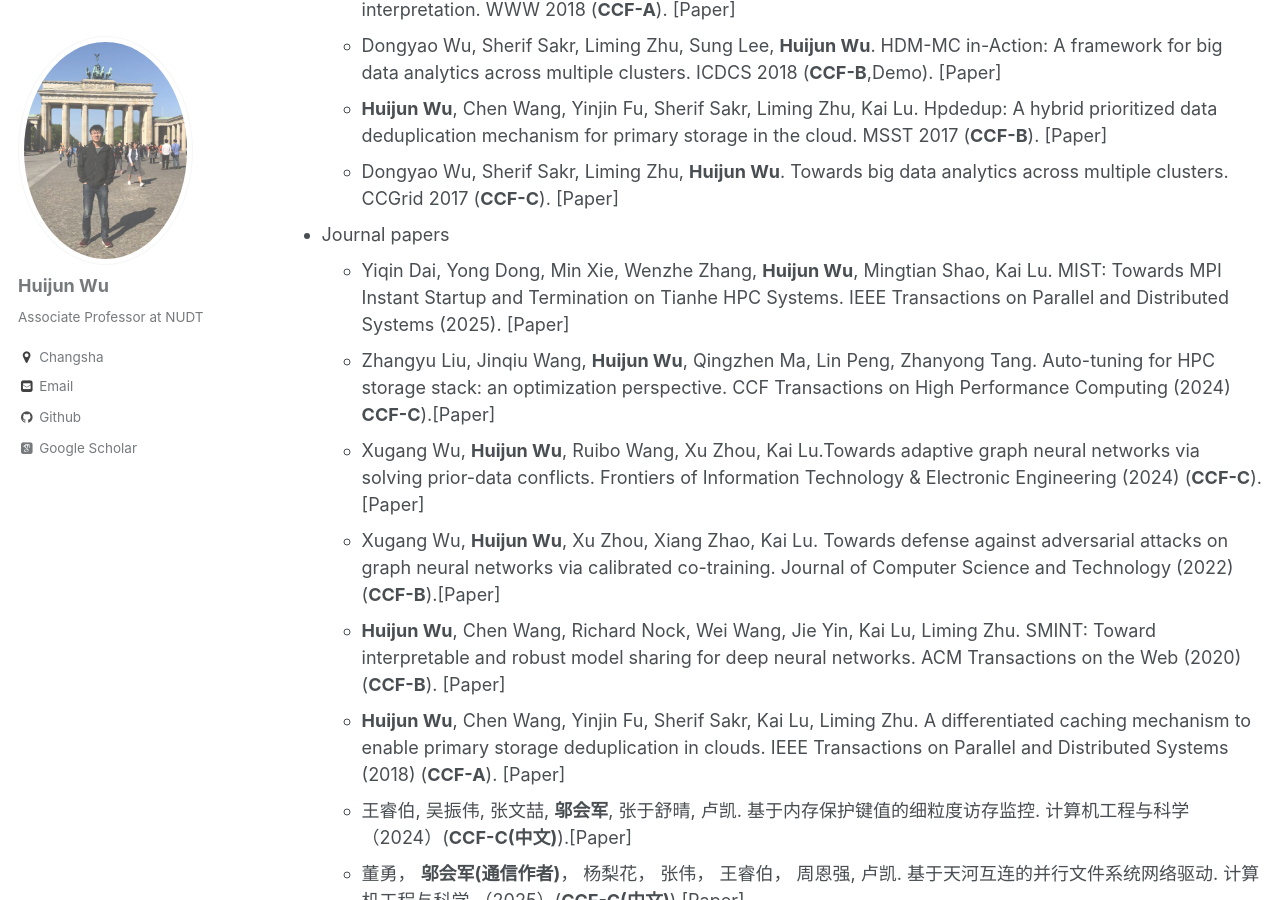
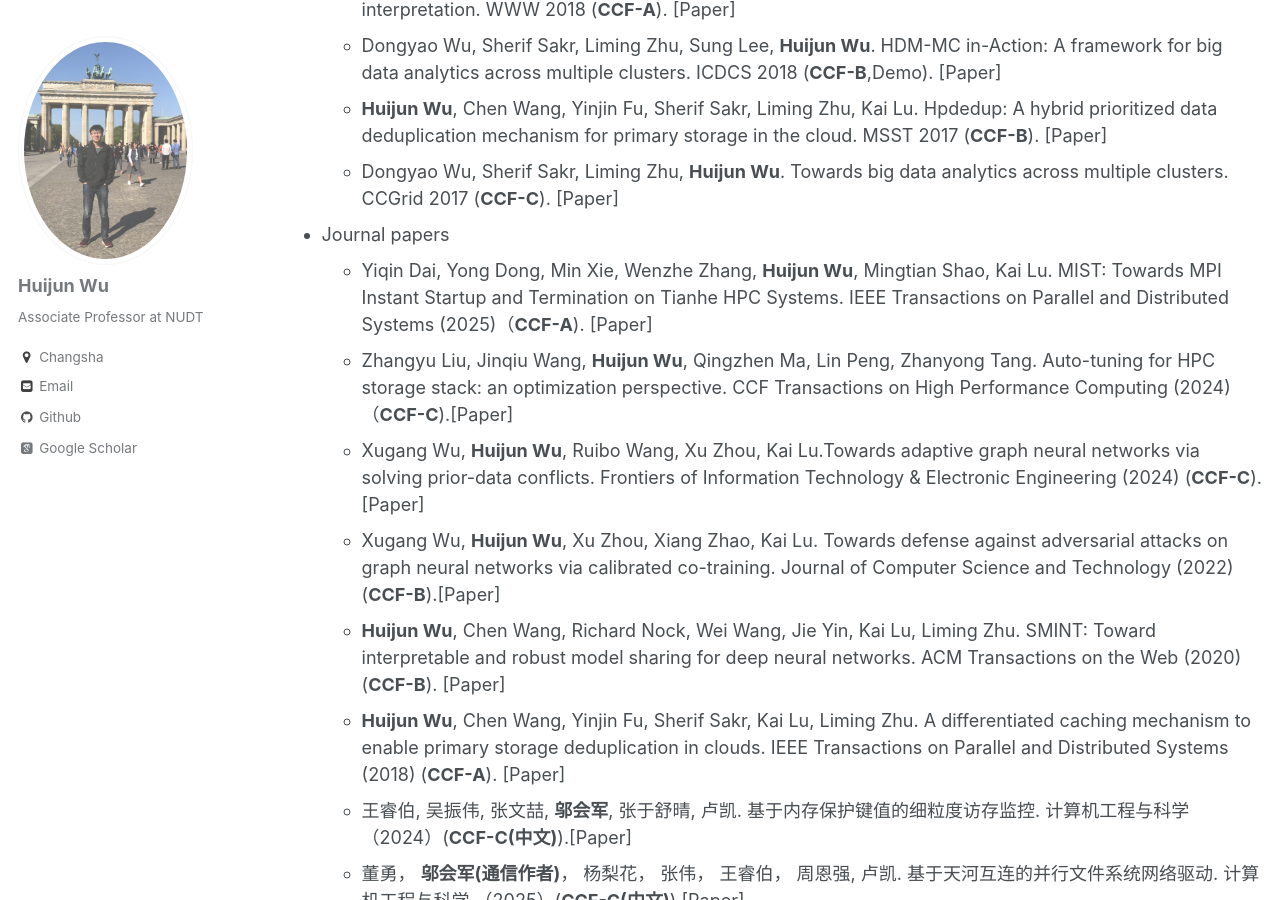
Before and after one commit to sktzwhj/sktzwhj.github.io, a Jekyll site: the page built from _pages/publications.md, in a window 1280 px wide and 900 px high, scrolled down 1230 px. Built offline with Jekyll 4.4.1, drawn with Linux system fonts in a browser that asks for light colours; some web fonts are replaced; a script that is not in the unit is left out.

```diff
--- a/_pages/publications.md
+++ b/_pages/publications.md
@@ -38,8 +38,8 @@
 
 
 * Journal papers
-  * Yiqin Dai, Yong Dong, Min Xie, Wenzhe Zhang, **Huijun Wu**, Mingtian Shao, Kai Lu. MIST: Towards MPI Instant Startup and Termination on Tianhe HPC Systems. IEEE Transactions on Parallel and Distributed Systems (2025). [[Paper]](http://sktzwhj.github.io/files/TPDS25.pdf)
-  * Zhangyu Liu, Jinqiu Wang, **Huijun Wu**, Qingzhen Ma, Lin Peng, Zhanyong Tang. Auto-tuning for HPC storage stack: an optimization perspective. CCF Transactions on High Performance Computing (2024) **CCF-C**).[[Paper]](http://sktzwhj.github.io/files/THPC24.pdf)
+  * Yiqin Dai, Yong Dong, Min Xie, Wenzhe Zhang, **Huijun Wu**, Mingtian Shao, Kai Lu. MIST: Towards MPI Instant Startup and Termination on Tianhe HPC Systems. IEEE Transactions on Parallel and Distributed Systems (2025)（**CCF-A**). [[Paper]](http://sktzwhj.github.io/files/TPDS25.pdf)
+  * Zhangyu Liu, Jinqiu Wang, **Huijun Wu**, Qingzhen Ma, Lin Peng, Zhanyong Tang. Auto-tuning for HPC storage stack: an optimization perspective. CCF Transactions on High Performance Computing (2024) （**CCF-C**).[[Paper]](http://sktzwhj.github.io/files/THPC24.pdf)
   * Xugang Wu, **Huijun Wu**, Ruibo Wang, Xu Zhou, Kai Lu.Towards adaptive graph neural networks via solving prior-data conflicts. Frontiers of Information Technology & Electronic Engineering (2024) (**CCF-C**).[[Paper]](http://sktzwhj.github.io/files/FITEE24.pdf)
   * Xugang Wu, **Huijun Wu**, Xu Zhou, Xiang Zhao, Kai Lu. Towards defense against adversarial attacks on graph neural networks via calibrated co-training. Journal of Computer Science and Technology  (2022) (**CCF-B**).[[Paper]](http://sktzwhj.github.io/files/JCST22.pdf)
   * **Huijun Wu**, Chen Wang, Richard Nock, Wei Wang, Jie Yin, Kai Lu, Liming Zhu. SMINT: Toward interpretable and robust model sharing for deep neural networks. ACM Transactions on the Web (2020) (**CCF-B**). [[Paper]](http://sktzwhj.github.io/files/TWEB20.pdf)
```
